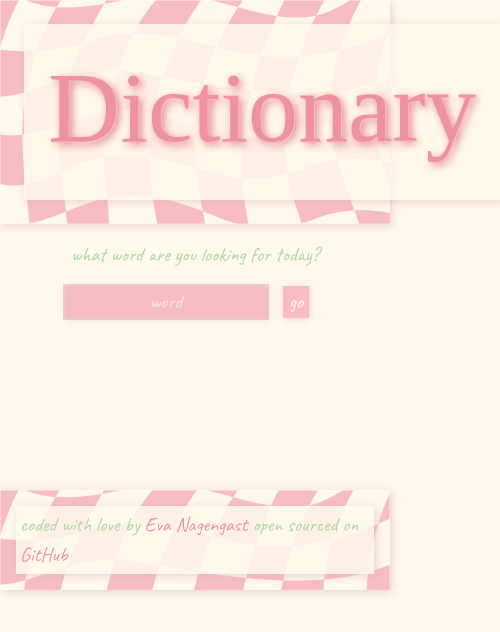
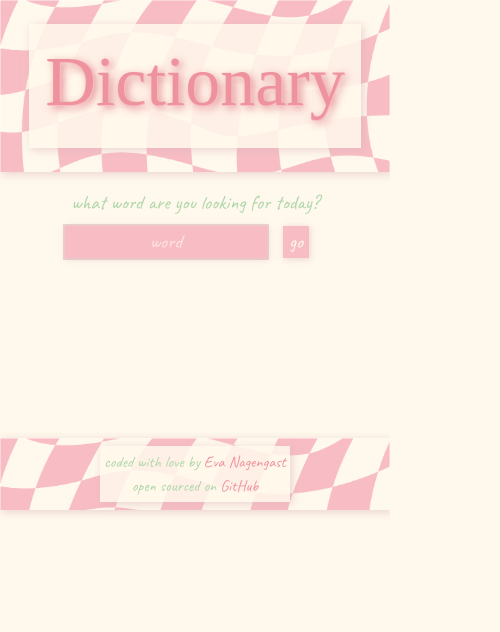
Before and after one commit to EvaNagengast/dictionary, a React (Create React App) app: page / in a window 390 px wide. Shown: the top 632 px of the page, 500 px wide, since content can reach past the window. Built offline with nearby package versions, Linux system fonts and the light colour scheme; no server answers; a web font is replaced by a local one.

Commit message:
made site responsive

```diff
--- a/src/App.css
+++ b/src/App.css
@@ -1,5 +1,6 @@
 .App header {
   min-height: 150px;
+  width: 100%;
 }
 
 .App header h1 {
@@ -39,3 +40,22 @@
   background-color: #fff8ecdb;
   box-shadow: 2px 2px 8px #dbb3b78b;
 }
+
+@media (max-width: 480px) {
+  .App header h1 {
+    font-size: 50px;
+  }
+  .App footer {
+    max-height: 100px;
+    font-size: 12px;
+  }
+}
+@media (max-width: 768px) {
+  .App header h1 {
+    font-size: 70px;
+  }
+  .App footer {
+    max-height: 120px;
+    font-size: 16px;
+  }
+}
--- a/src/App.js
+++ b/src/App.js
@@ -5,15 +5,15 @@ function App() {
   return (
     <div className="App">
       <header className="p-4 text-center">
-        <div className="headercontent p-4">
+        <div className="headercontent p-3 p-sm-4">
           <h1>Dictionary</h1>
         </div>
       </header>
-      <main className="container">
+      <main className="container p-0">
         <Dictionary />
       </main>
-      <footer className="p-3">
-        <div className="footercontent p-1">
+      <footer className="p-2 p-sm-3">
+        <div className="footercontent p-1 text-center">
           coded with love by{" "}
           <a
             href="https://linkedin.com/in/eva-nagengast-9b78b220a"
@@ -22,6 +22,7 @@ function App() {
           >
             Eva Nagengast
           </a>{" "}
+          <br className="d-block d-sm-none" />
           open sourced on{" "}
           <a
             href="https://github.com/EvaNagengast/dictionary"
--- a/src/Audioplayer.css
+++ b/src/Audioplayer.css
@@ -38,3 +38,32 @@
 .rhap_container .rhap_progress-indicator {
   background: #e18080;
 }
+@media (max-width: 480px) {
+  .rhap_container {
+    height: 100px;
+    width: 90%;
+  }
+  .Audioplayer img {
+    height: 70px;
+  }
+}
+
+@media (min-width: 481px) and (max-width: 768px) {
+  .rhap_container {
+    height: 110px;
+    width: 80%;
+    padding: 0 10px 0 0;
+  }
+  .Audioplayer img {
+    height: 85px;
+  }
+}
+@media (min-width: 768px) and (max-width: 1024px) {
+  .rhap_container {
+    height: 125px;
+    width: 60%;
+  }
+  .Audioplayer img {
+    height: 90px;
+  }
+}
--- a/src/Dictionary.css
+++ b/src/Dictionary.css
@@ -1,5 +1,5 @@
 .Dictionary form {
-  font-size: 20px;
+  font-size: 25px;
 }
 .Dictionary h2 {
   text-align: center;
@@ -24,6 +24,35 @@
   box-shadow: 1px 1px 6px #dbb3b78b;
 }
 .Dictionary .error {
-  font-size: 25px;
+  font-size: 30px;
   color: var(---primeDark);
 }
+@media (max-width: 480px) {
+  .Dictionary h2 {
+    font-size: 50px;
+  }
+
+  .Dictionary form {
+    font-size: 17px;
+  }
+  .Dictionary .error {
+    font-size: 19px;
+  }
+}
+@media (max-width: 768px) {
+  .Dictionary h2 {
+    font-size: 60px;
+  }
+
+  .Dictionary form {
+    font-size: 20px;
+  }
+  .Dictionary .error {
+    font-size: 22px;
+  }
+}
+@media (min-width: 768px) and (max-width: 1024px) {
+  .Dictionary .error {
+    font-size: 25px;
+  }
+}
--- a/src/Dictionary.js
+++ b/src/Dictionary.js
@@ -36,7 +36,7 @@ export default function Dictionary() {
     let apiUrl = `https://api.shecodes.io/dictionary/v1/define?word=${searchItem}&key=${apiKey}`;
     axios.get(apiUrl).then(handleResponse);
     // documentation:
-    let imageApiKey = `E0HKlVMVFcl9f4macR9LermS6hSsfevqc8eoPtW2g7KSVO3TfuyLFIYu`;
+    let imageApiKey = `68c9ef64a34aca6bcd501b08f5caotf8`;
     let imageApiUrl = `https://api.pexels.com/v1/search?query=${searchItem}&per_page=3`;
     let headers = { Authorization: `${imageApiKey}` };
     axios.get(imageApiUrl, { headers: headers }).then(handleImageResponse);
@@ -51,7 +51,7 @@ export default function Dictionary() {
     return (
       <div className="Dictionary">
         <form onSubmit={handleSubmit} className="mt-3 text-center">
-          <label className="d-block m-3">
+          <label className="d-block m-2 m-sm-4">
             what word are you looking for today?
           </label>
           <input
@@ -63,7 +63,7 @@ export default function Dictionary() {
           />
           <input type="submit" value="go" className="inputButton mx-3" />
         </form>
-        <h2>{wordInfo.word}</h2>
+        <h2 className={"m-1"}>{wordInfo.word}</h2>
         <Phonetics wordinfo={wordInfo} />
         <Results wordinfo={wordInfo} />
         <Images image={images} />
--- a/src/Images.css
+++ b/src/Images.css
@@ -6,3 +6,14 @@
   filter: grayscale(1) opacity(0.6) drop-shadow(0 0 0 var(---addOnOne));
   box-shadow: 2px 2px 8px #b0d7ab;
 }
+
+@media (max-width: 480px) {
+  .Images img {
+    width: 30%;
+  }
+}
+@media (min-width: 481px) and (max-width: 768px) {
+  .Images img {
+    width: 32%;
+  }
+}
--- a/src/Images.js
+++ b/src/Images.js
@@ -5,12 +5,12 @@ export default function Images(props) {
   console.log(props);
   if (props.image) {
     return (
-      <div className="Images m-5 p-2">
+      <div className="Images m-1 m-sm-2 p-2">
         {props.image.map(function (pic, index) {
           return (
             <img
               src={pic.src.small}
-              className="m-2 img-fluid"
+              className="m-2"
               key={index}
               alt="result of searchword"
             ></img>
--- a/src/Results.css
+++ b/src/Results.css
@@ -13,6 +13,37 @@
 .Resultbox p {
   line-height: 1.3;
   font-size: 20px;
-
   color: var(---primeDark);
 }
+
+@media (max-width: 480px) {
+  .Resultbox {
+    width: 85%;
+  }
+  .Resultbox h3 {
+    font-size: 28px;
+  }
+  .Resultbox p {
+    line-height: 1.1;
+    font-size: 16px;
+  }
+}
+@media (max-width: 768px) {
+  .Resultbox {
+    width: 80%;
+  }
+  .Resultbox h3 {
+    font-size: 34px;
+  }
+  .Resultbox p {
+    font-size: 18px;
+  }
+}
+@media (max-width: 1024px) {
+  .Resultbox {
+    width: 75%;
+  }
+  .Resultbox h3 {
+    font-size: 38px;
+  }
+}
--- a/src/Results.js
+++ b/src/Results.js
@@ -6,13 +6,17 @@ export default function Results(props) {
   if (props.wordinfo && props.wordinfo.word) {
     return (
       <div className="Results">
-        <div className="wordmeaning">
+        <div className="wordmeaning ">
           {props.wordinfo.meanings.map(function (meaningscatalogue, index) {
             return (
-              <div key={index} className="Resultbox my-4 p-2">
-                <h3 className="px-4">{meaningscatalogue.partOfSpeech}</h3>
-                <p>{meaningscatalogue.definition}</p>
-                <Synonymbox synonyms={meaningscatalogue} />
+              <div key={index} className="Resultbox my-3 my-sm-4 p-1 p-sm-2">
+                <h3 className="px-2 px-sm-3 py-0 p-sm-1 m-0">
+                  {meaningscatalogue.partOfSpeech}
+                </h3>
+                <p className="my-2">{meaningscatalogue.definition}</p>
+                <p className="p-0 m-0 m-sm-1 m-md-2">
+                  <Synonymbox synonyms={meaningscatalogue} />
+                </p>
               </div>
             );
           })}
--- a/src/Synonymbox.js
+++ b/src/Synonymbox.js
@@ -7,7 +7,7 @@ export default function Synonymbox(props) {
         <strong> synonyms:</strong>{" "}
         {props.synonyms.synonyms.map(function (synonyms, index) {
           return (
-            <span key={index} className="px-2">
+            <span key={index} className="px-1 px-sm-2">
               {synonyms}
               {"  "}
             </span>
```
